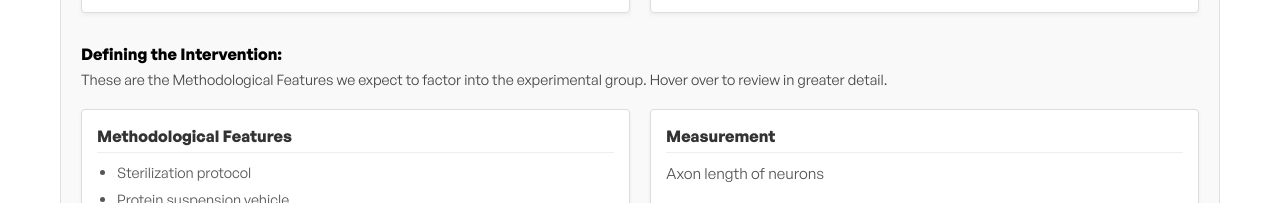
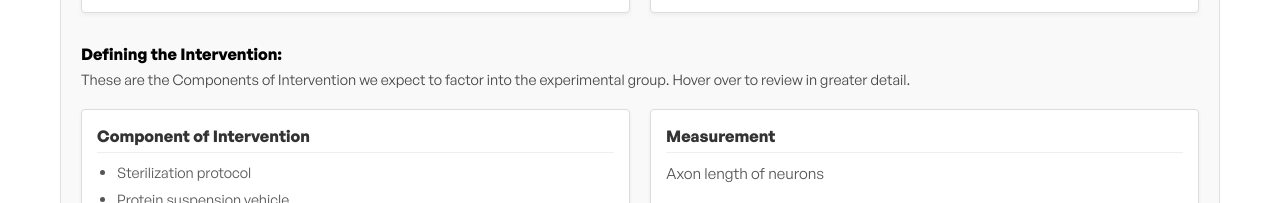
Before and after one commit to c4r-dev/jhuvt-con-neg-con-v0, a Next.js app: page /ControlGroup in a window 1280 px wide. Shown: the part 333-536 px from the top of the page. Built offline with nearby package versions, Linux system fonts and the light colour scheme.

Commit message:
karen w changes

```diff
--- a/app/ControlGroup/page.tsx
+++ b/app/ControlGroup/page.tsx
@@ -512,17 +512,17 @@ function ControlGroupContent() {
             </div>
           </div>
           <h4 style={{ marginTop: '30px', marginBottom: '5px' }}>Defining the Intervention:</h4>
-          <p style={{ marginTop: '0', marginBottom: '15px', fontSize: '0.9rem', color: '#444' }}>These are the Methodological Features we expect to factor into the experimental group. Hover over to review in greater detail.</p>
+          <p style={{ marginTop: '0', marginBottom: '15px', fontSize: '0.9rem', color: '#444' }}>These are the Components of Intervention we expect to factor into the experimental group. Hover over to review in greater detail.</p>
           <div style={{ display: 'flex', justifyContent: 'space-between', gap: '20px', marginTop: '20px' }}>
             <div style={infoBoxStyle}>
-              <h4 style={infoBoxHeaderStyle}>Methodological Features</h4>
+              <h4 style={infoBoxHeaderStyle}>Component of Intervention</h4>
               {selectedQuestion.methodologicalConsiderations && selectedQuestion.methodologicalConsiderations.length > 0 ? (
                 <ul style={{ margin: 0, paddingLeft: '20px', fontSize: '0.9rem', color: '#555' }}>
                   {selectedQuestion.methodologicalConsiderations.map((item, index) => (
                     <li key={index} title={item.description} style={{ marginBottom: '8px', cursor: 'help' }}>{item.feature}</li>
                   ))}
                 </ul>
-              ) : (<p style={{ margin: 0, fontSize: '0.9rem', color: '#777', fontStyle: 'italic' }}>No specific methodological features listed for this question.</p>)}
+              ) : (<p style={{ margin: 0, fontSize: '0.9rem', color: '#777', fontStyle: 'italic' }}>No specific components of intervention listed for this question.</p>)}
             </div>
             <div style={infoBoxStyle}>
               <h4 style={infoBoxHeaderStyle}>Measurement</h4>
@@ -581,7 +581,7 @@ function ControlGroupContent() {
                   />
                 ) : (
                   <p style={{ margin: 0, fontSize: '0.9rem', color: '#777', fontStyle: 'italic', textAlign: 'center' }}>
-                    No specific methodological features listed for this question to display in the table.
+                    No specific components of intervention listed for this question to display in the table.
                   </p>
                 )}
 
--- a/app/page.tsx
+++ b/app/page.tsx
@@ -534,14 +534,14 @@ export default function Home() {
           <p style={{ marginTop: '0', marginBottom: '15px', fontSize: '0.9rem', color: '#444' }}>Below, we break down the intervention of the treatment group into component parts. Hover to review in detail.</p>
           <div style={{ display: 'flex', justifyContent: 'space-between', gap: '20px', marginTop: '20px' }}>
             <div style={infoBoxStyle}>
-              <h4 style={infoBoxHeaderStyle}>Methodological Features</h4>
+              <h4 style={infoBoxHeaderStyle}>Component of Intervention</h4>
               {selectedQuestion.methodologicalConsiderations && selectedQuestion.methodologicalConsiderations.length > 0 ? (
                 <ul style={{ margin: 0, paddingLeft: '20px', fontSize: '0.9rem', color: '#555' }}>
                   {selectedQuestion.methodologicalConsiderations.map((item, index) => (
                     <li key={index} title={item.description} style={{ marginBottom: '8px', cursor: 'help' }}>{item.feature}</li>
                   ))}
                 </ul>
-              ) : (<p style={{ margin: 0, fontSize: '0.9rem', color: '#777', fontStyle: 'italic' }}>No specific methodological features listed for this question.</p>)}
+              ) : (<p style={{ margin: 0, fontSize: '0.9rem', color: '#777', fontStyle: 'italic' }}>No specific components of intervention listed for this question.</p>)}
             </div>
             <div style={infoBoxStyle}>
               <h4 style={infoBoxHeaderStyle}>Measurement</h4>
@@ -600,7 +600,7 @@ export default function Home() {
                   />
                 ) : (
                   <p style={{ margin: 0, fontSize: '0.9rem', color: '#777', fontStyle: 'italic', textAlign: 'center' }}>
-                    No specific methodological features listed for this question to display in the table.
+                    No specific components of intervention listed for this question to display in the table.
                   </p>
                 )}
 
--- a/components/InteractiveNewControlsTable.tsx
+++ b/components/InteractiveNewControlsTable.tsx
@@ -60,7 +60,7 @@ const InteractiveNewControlsTable: React.FC<InteractiveNewControlsTableProps> =
               zIndex: 10,
               minWidth: firstColumnWidth,
             }}>
-              METHODOLOGICAL FEATURE
+              COMPONENT OF INTERVENTION
             </th>
             <th style={commonHeaderStyle}>INTERVENTION</th>
             <th style={commonHeaderStyle}>NO INTERVENTION</th>
--- a/components/SubmissionsDisplay.tsx
+++ b/components/SubmissionsDisplay.tsx
@@ -62,7 +62,7 @@ const SubmissionsDisplay: React.FC<SubmissionsDisplayProps> = ({
             <thead>
               <tr>
                 <th style={stickyHeaderStyle}>
-                  METHODOLOGICAL FEATURE
+                  COMPONENT OF INTERVENTION
                 </th>
                 <th style={commonHeaderStyle}>INTERVENTION</th>
                 <th style={commonHeaderStyle}>NO INTERVENTION</th>
@@ -75,7 +75,7 @@ const SubmissionsDisplay: React.FC<SubmissionsDisplayProps> = ({
               {!activeQuestion.methodologicalConsiderations || activeQuestion.methodologicalConsiderations.length === 0 ? (
                 <tr>
                   <td colSpan={colSpanForNoFeatures} style={{ textAlign: 'center', fontStyle: 'italic', color: '#777', padding: '8px' }}>
-                    No methodological features found for this question.
+                    No components of intervention found for this question.
                   </td>
                 </tr>
               ) : (
```
